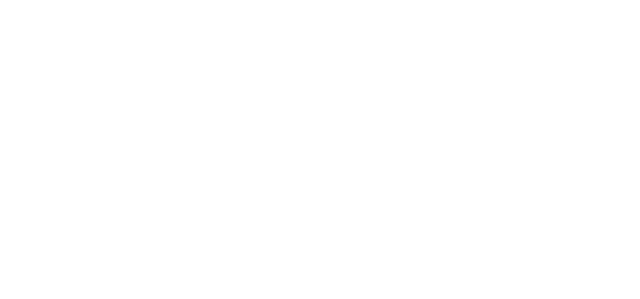
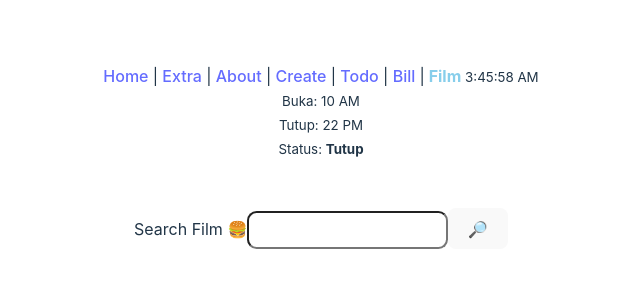
Before and after one commit to Tomba-Hopkins/project-react, a React (Vite) app in the folder list-makanan/: page /film in a window 1280 px wide. Before the commit this address had no page. Shown: the top 299 px of the page, without its empty margins (319-959 px from the left). Built offline with nearby package versions, Linux system fonts and the light colour scheme.

Commit message:
fix: fix star decrease

```diff
--- /dev/null
+++ b/list-makanan/src/components/Film/FilmHead.jsx
@@ -0,0 +1,13 @@
+export default function FilmHead(){
+    return (
+        <header style={{
+            marginTop: '3rem'
+        }}>
+            <form>
+                <label htmlFor="search">Search Film 🍔</label>
+                <input type="text" id="search" />
+                <button>🔎</button>
+            </form>
+        </header>
+    )
+}
--- a/list-makanan/src/components/Star.jsx
+++ b/list-makanan/src/components/Star.jsx
@@ -26,7 +26,7 @@
                 padding: '0.4rem'
             }} className="box-star">
                 {Array.from({length: 5}, (_, i) => (
-                    <Svg terisi={ tempRate ? tempRate >= i + 1 : clickRate >= i + 1} key={i} rateClick={() => handleClick(i + 1)} inn={() => setTempRate(i + 1)}  out={() => setTempRate(0)}/>
+                    <Svg terisi={ tempRate ? tempRate >= i + 1 : clickRate >= i + 1} key={i} rateClick={() => handleClick(i + 1)} inn={() => setTempRate(i + 1)}  out={() => setTempRate(i - 1)}/>
                 ))}
             </div>
             <p>{tempRate || clickRate || ''} stars</p>
--- a/list-makanan/src/index.css
+++ b/list-makanan/src/index.css
@@ -25,7 +25,6 @@
 body {
   margin: 0;
   display: flex;
-  place-items: center;
   min-width: 320px;
   min-height: 100vh;
 }
--- a/list-makanan/src/layouts/Root.jsx
+++ b/list-makanan/src/layouts/Root.jsx
@@ -22,6 +22,9 @@
 
     return (
         <>
+            <nav style={{
+                marginTop: '2rem'
+            }}>
                 <NavLink className={({isActive, isPending}) => {
                     return isActive ? "active" : isPending ? "pending" : ""
                 }} to="/"> Home </NavLink> |
@@ -30,6 +33,7 @@
                 <NavLink to="/create"> Create </NavLink> |
                 <NavLink to="/todo"> Todo </NavLink> |
                 <NavLink to="/bill"> Bill </NavLink> |
+                <NavLink to="/film"> Film </NavLink>
                 <span><small>{time}</small></span>
                 <br />
                 <small>
@@ -37,6 +41,7 @@
                     Tutup: {tutup} PM <br />
                     Status: <strong>{status}</strong>
                 </small>
+                </nav>
             <Outlet/>
         </>
     )
--- /dev/null
+++ b/list-makanan/src/pages/Film.jsx
@@ -0,0 +1,12 @@
+import FilmHead from "../components/Film/FilmHead"
+
+function Film(){
+
+    return (
+        <>
+            <FilmHead/>
+        </>
+    )
+}
+
+export default Film
```
Also changed, not shown: list-makanan/src/routes/index.jsx (+6 -1 lines). Lines whose indentation alone changed are shown as unchanged.
